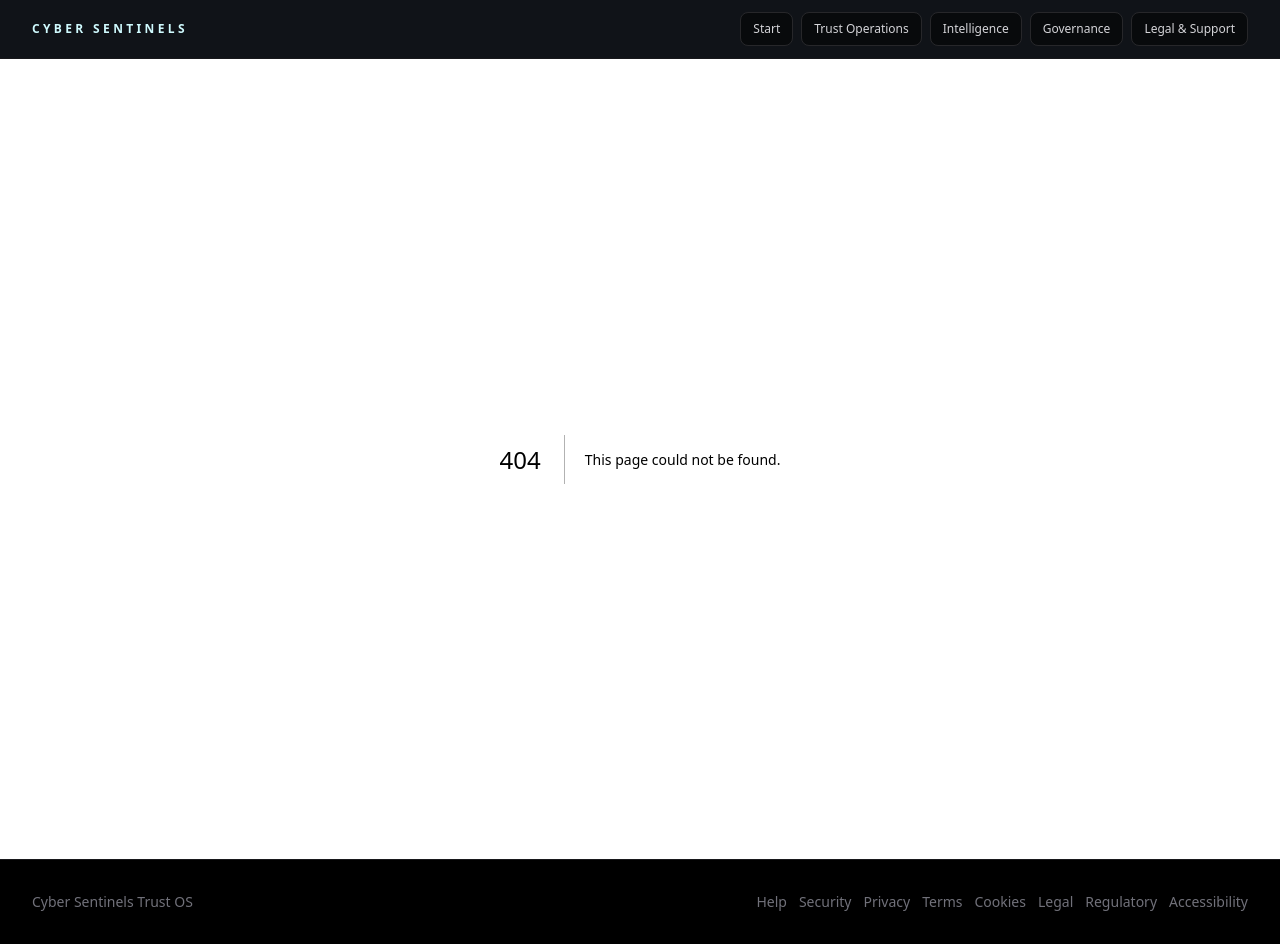
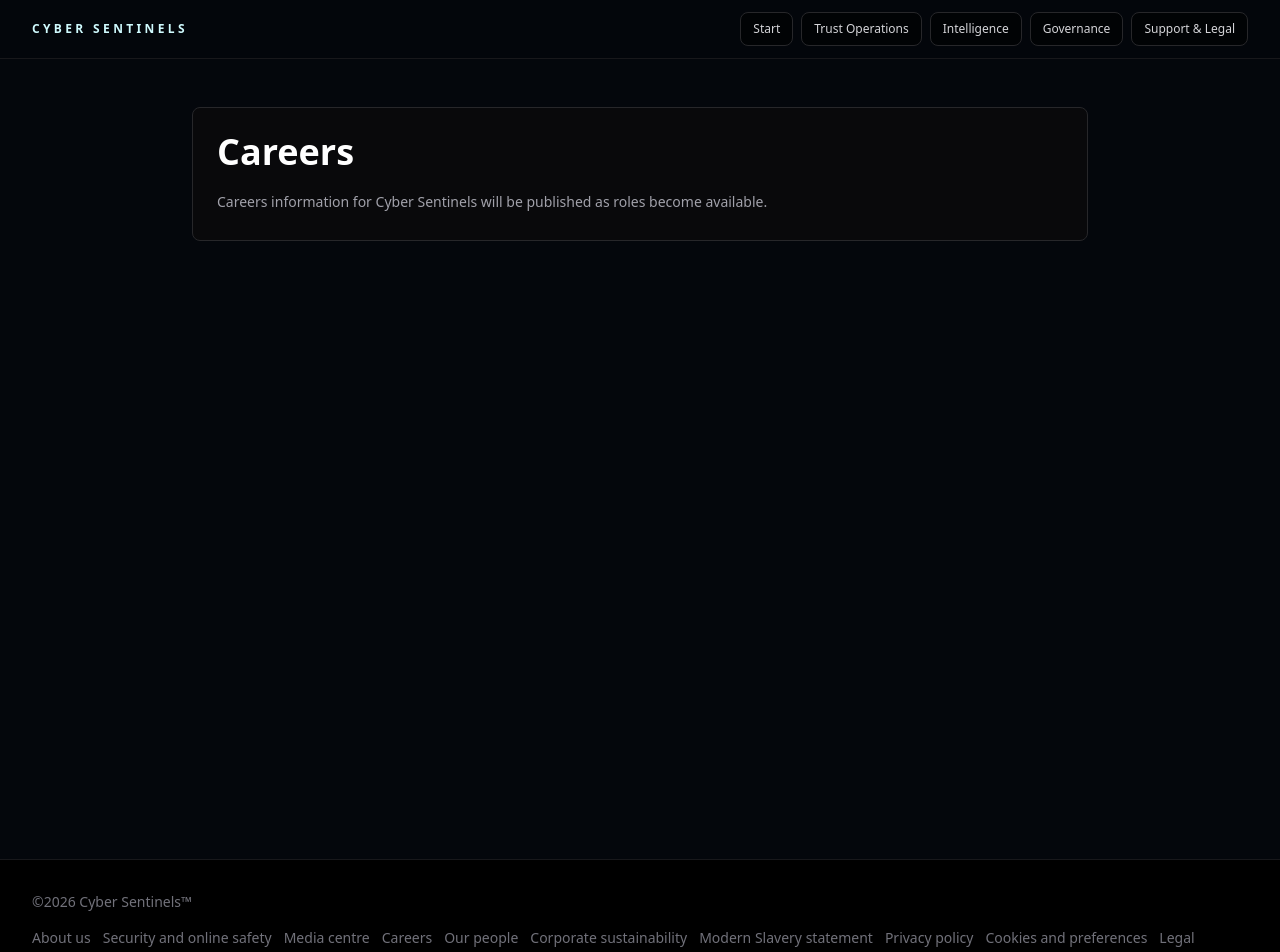
Before and after one commit to emeaexecutive/Cyber-Sentinels-V2, a Next.js app: page /careers in a window 1280 px wide. Before the commit this address had no page. Shown: the top 952 px of the page. Built offline with nearby package versions, Linux system fonts and the light colour scheme.

Commit message:
Audit simplify and secure Cyber Sentinels Trust OS

```diff
--- /dev/null
+++ b/app/about-us/page.tsx
@@ -0,0 +1,13 @@
+export default function AboutUsPage() {
+  return (
+    <main className="min-h-screen bg-[#04070c] px-6 py-12 text-white md:px-8">
+      <div className="mx-auto max-w-4xl rounded-lg border border-zinc-800 bg-zinc-950 p-6">
+        <h1 className="text-4xl font-semibold">About us</h1>
+        <p className="mt-4 text-sm leading-7 text-zinc-400">
+          Cyber Sentinels is a Trust OS for evidence-backed verification,
+          operational governance and auditable decisions.
+        </p>
+      </div>
+    </main>
+  );
+}
--- /dev/null
+++ b/app/careers/page.tsx
@@ -0,0 +1,13 @@
+export default function CareersPage() {
+  return (
+    <main className="min-h-screen bg-[#04070c] px-6 py-12 text-white md:px-8">
+      <div className="mx-auto max-w-4xl rounded-lg border border-zinc-800 bg-zinc-950 p-6">
+        <h1 className="text-4xl font-semibold">Careers</h1>
+        <p className="mt-4 text-sm leading-7 text-zinc-400">
+          Careers information for Cyber Sentinels will be published as roles
+          become available.
+        </p>
+      </div>
+    </main>
+  );
+}
--- /dev/null
+++ b/app/corporate-sustainability/page.tsx
@@ -0,0 +1,13 @@
+export default function CorporateSustainabilityPage() {
+  return (
+    <main className="min-h-screen bg-[#04070c] px-6 py-12 text-white md:px-8">
+      <div className="mx-auto max-w-4xl rounded-lg border border-zinc-800 bg-zinc-950 p-6">
+        <h1 className="text-4xl font-semibold">Corporate sustainability</h1>
+        <p className="mt-4 text-sm leading-7 text-zinc-400">
+          Cyber Sentinels is designed to support responsible, auditable and
+          human-governed trust infrastructure.
+        </p>
+      </div>
+    </main>
+  );
+}
--- a/app/layout.tsx
+++ b/app/layout.tsx
@@ -21,17 +21,22 @@ export default function RootLayout({
           {children}
           <footer className="border-t border-zinc-900 bg-black px-6 py-8 text-sm text-zinc-500 md:px-8">
             <div className="mx-auto flex max-w-7xl flex-wrap items-center justify-between gap-4">
-              <p>Cyber Sentinels Trust OS</p>
+              <p>©2026 Cyber Sentinels™</p>
               <nav className="flex flex-wrap gap-3">
                 {[
-                  ["/help", "Help"],
-                  ["/security", "Security"],
-                  ["/privacy", "Privacy"],
-                  ["/terms", "Terms"],
-                  ["/cookies", "Cookies"],
+                  ["/about-us", "About us"],
+                  ["/security", "Security and online safety"],
+                  ["/media-centre", "Media centre"],
+                  ["/careers", "Careers"],
+                  ["/our-people", "Our people"],
+                  ["/corporate-sustainability", "Corporate sustainability"],
+                  ["/modern-slavery-statement", "Modern Slavery statement"],
+                  ["/privacy", "Privacy policy"],
+                  ["/cookies", "Cookies and preferences"],
                   ["/legal", "Legal"],
                   ["/regulatory", "Regulatory"],
                   ["/accessibility", "Accessibility"],
+                  ["/terms", "Terms & conditions"],
                 ].map(([href, label]) => (
                   <Link key={href} href={href} className="hover:text-white">
                     {label}
--- /dev/null
+++ b/app/media-centre/page.tsx
@@ -0,0 +1,13 @@
+export default function MediaCentrePage() {
+  return (
+    <main className="min-h-screen bg-[#04070c] px-6 py-12 text-white md:px-8">
+      <div className="mx-auto max-w-4xl rounded-lg border border-zinc-800 bg-zinc-950 p-6">
+        <h1 className="text-4xl font-semibold">Media centre</h1>
+        <p className="mt-4 text-sm leading-7 text-zinc-400">
+          Media resources and company updates for Cyber Sentinels will be
+          maintained here.
+        </p>
+      </div>
+    </main>
+  );
+}
--- /dev/null
+++ b/app/modern-slavery-statement/page.tsx
@@ -0,0 +1,13 @@
+export default function ModernSlaveryStatementPage() {
+  return (
+    <main className="min-h-screen bg-[#04070c] px-6 py-12 text-white md:px-8">
+      <div className="mx-auto max-w-4xl rounded-lg border border-zinc-800 bg-zinc-950 p-6">
+        <h1 className="text-4xl font-semibold">Modern Slavery statement</h1>
+        <p className="mt-4 text-sm leading-7 text-zinc-400">
+          Cyber Sentinels expects responsible, lawful and transparent operations
+          across its product, partners and supply chain.
+        </p>
+      </div>
+    </main>
+  );
+}
--- /dev/null
+++ b/app/our-people/page.tsx
@@ -0,0 +1,13 @@
+export default function OurPeoplePage() {
+  return (
+    <main className="min-h-screen bg-[#04070c] px-6 py-12 text-white md:px-8">
+      <div className="mx-auto max-w-4xl rounded-lg border border-zinc-800 bg-zinc-950 p-6">
+        <h1 className="text-4xl font-semibold">Our people</h1>
+        <p className="mt-4 text-sm leading-7 text-zinc-400">
+          Cyber Sentinels is built around human-governed trust operations,
+          security review and accountable decision workflows.
+        </p>
+      </div>
+    </main>
+  );
+}
--- a/components/global-navigation.tsx
+++ b/components/global-navigation.tsx
@@ -32,12 +32,15 @@ const navGroups = [
       ["/workforce-trust", "Workforce Trust"],
       ["/intent-verification", "Intent Verification"],
       ["/autonomy-governance", "Autonomy Governance"],
+      ["/execution-passports", "Execution Passports"],
+      ["/state-verification", "State Verification"],
     ],
   },
   {
-    label: "Legal & Support",
+    label: "Support & Legal",
     links: [
       ["/help", "Help"],
+      ["/knowledge-base", "Knowledge Base"],
       ["/security", "Security"],
       ["/privacy", "Privacy"],
       ["/terms", "Terms"],
```
Also changed, not shown: 3 other files (tests, documents, lock files or other folders).
